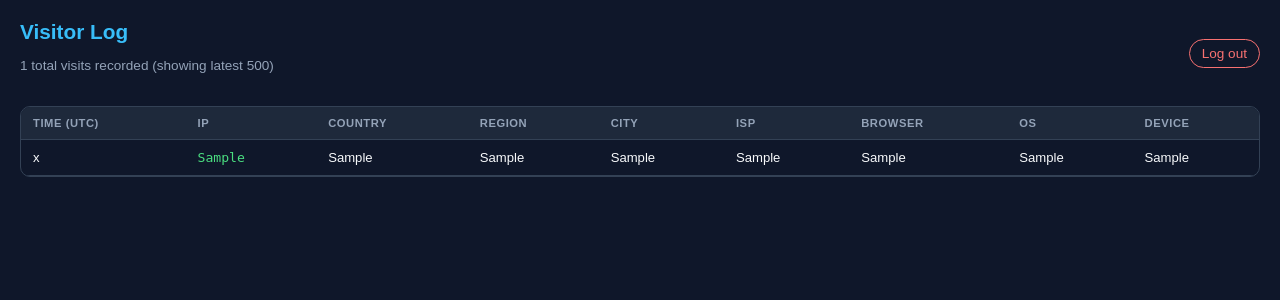
After one commit to Micheal-oliver/Ip-tool, a Flask app: page /admin-panel in a window 1280 px wide. The commit adds this page. Shown: the top 300 px of the page. Run offline with Flask 3, Linux system fonts and the light colour scheme; the visitor is signed in with stand-in values (Sample User, id 1); tables that the repository leaves empty hold one stand-in row (values such as "Sample post").

Commit message:
Add files via upload

```diff
--- /dev/null
+++ b/templates/admin_panel.html
@@ -0,0 +1,69 @@
+<!DOCTYPE html>
+<html lang="en">
+<head>
+    <meta charset="UTF-8">
+    <meta name="viewport" content="width=device-width, initial-scale=1.0">
+    <title>Admin Panel — Visitor Log</title>
+    <style>
+        body { font-family: sans-serif; background-color: #0f172a; color: #f8fafc; margin: 0; padding: 20px; }
+        .top-bar { display: flex; justify-content: space-between; align-items: center; margin-bottom: 20px; flex-wrap: wrap; gap: 10px; }
+        h1 { color: #38bdf8; font-size: 1.3rem; margin: 0; }
+        .count { color: #94a3b8; font-size: 0.85rem; }
+        .logout { color: #f87171; text-decoration: none; font-size: 0.85rem; border: 1px solid #f87171; padding: 6px 12px; border-radius: 100px; }
+        .logout:hover { background: rgba(248,113,113,0.1); }
+        .table-wrap { overflow-x: auto; border: 1px solid #334155; border-radius: 10px; }
+        table { width: 100%; border-collapse: collapse; font-size: 0.82rem; min-width: 800px; }
+        th, td { text-align: left; padding: 10px 12px; border-bottom: 1px solid #334155; white-space: nowrap; }
+        th { background: #1e293b; color: #94a3b8; text-transform: uppercase; font-size: 0.7rem; letter-spacing: 0.05em; position: sticky; top: 0; }
+        tr:hover td { background: #1e293b; }
+        .ip { font-family: monospace; color: #4ade80; }
+        .empty { text-align: center; color: #64748b; padding: 40px; }
+    </style>
+</head>
+<body>
+    <div class="top-bar">
+        <div>
+            <h1>Visitor Log</h1>
+            <p class="count">{{ total }} total visits recorded (showing latest 500)</p>
+        </div>
+        <a href="{{ url_for('admin_logout') }}" class="logout">Log out</a>
+    </div>
+
+    {% if visits|length == 0 %}
+        <p class="empty">No visits logged yet.</p>
+    {% else %}
+    <div class="table-wrap">
+        <table>
+            <thead>
+                <tr>
+                    <th>Time (UTC)</th>
+                    <th>IP</th>
+                    <th>Country</th>
+                    <th>Region</th>
+                    <th>City</th>
+                    <th>ISP</th>
+                    <th>Browser</th>
+                    <th>OS</th>
+                    <th>Device</th>
+                </tr>
+            </thead>
+            <tbody>
+                {% for v in visits %}
+                <tr>
+                    <td>{{ v.timestamp }}</td>
+                    <td class="ip">{{ v.ip }}</td>
+                    <td>{{ v.country }}</td>
+                    <td>{{ v.region }}</td>
+                    <td>{{ v.city }}</td>
+                    <td>{{ v.isp }}</td>
+                    <td>{{ v.browser }}</td>
+                    <td>{{ v.os }}</td>
+                    <td>{{ v.device }}</td>
+                </tr>
+                {% endfor %}
+            </tbody>
+        </table>
+    </div>
+    {% endif %}
+</body>
+</html>
--- a/templates/index.html
+++ b/templates/index.html
@@ -30,4 +30,4 @@
         </div>
     </div>
 </body>
-  </html>
+</html>
```
Also changed, not shown: templates/admin_login.html (added, +35 -0 lines).
